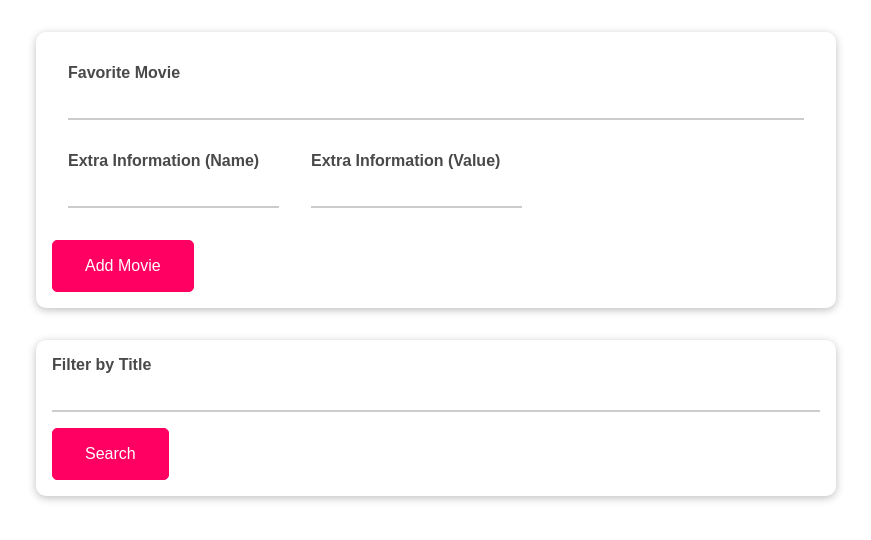
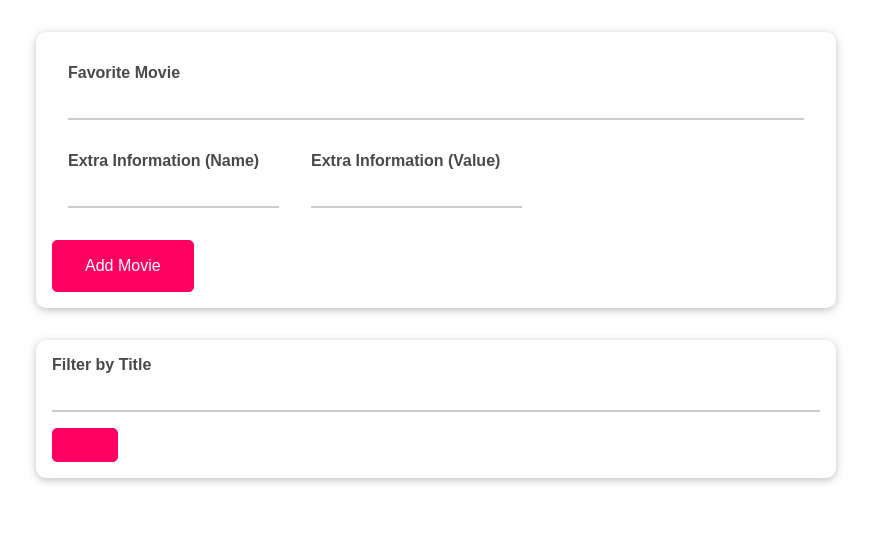
Before and after one commit to this-iz-anshu/git-project, a plain HTML site: page index.html in a window 1280 px wide. Shown: the whole page, without its empty margins (204-1075 px from the left). Drawn offline with Linux system fonts and the light colour scheme.

Commit message:
second commit

```diff
--- a/index.html
+++ b/index.html
@@ -24,7 +24,7 @@
     <section id="filter" class="card">
       <label for="filter-title">Filter by Title</label>
       <input type="text" id="filter-title" />
-      <button id="search-btn">Search</button>
+      <button id="search-btn"></button>
     </section>
     <ul id="movie-list" class="card"></ul>
   </body>
```
